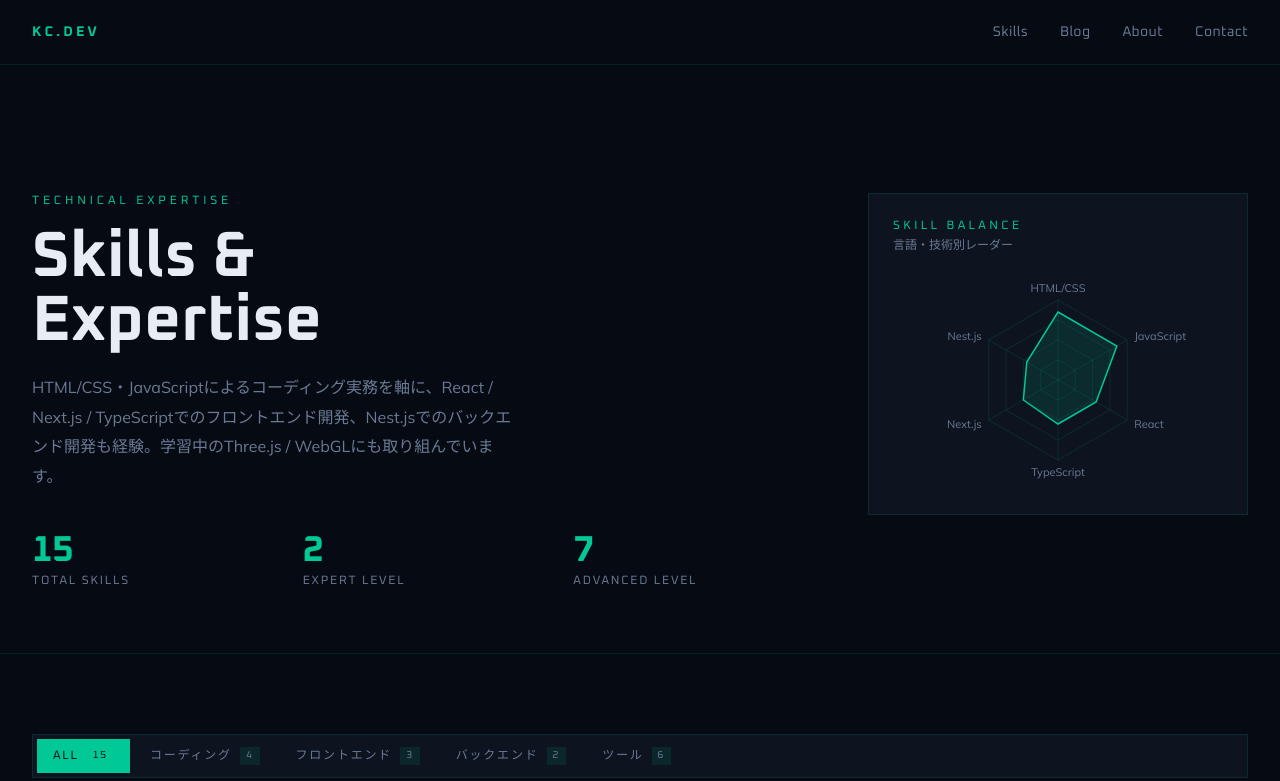
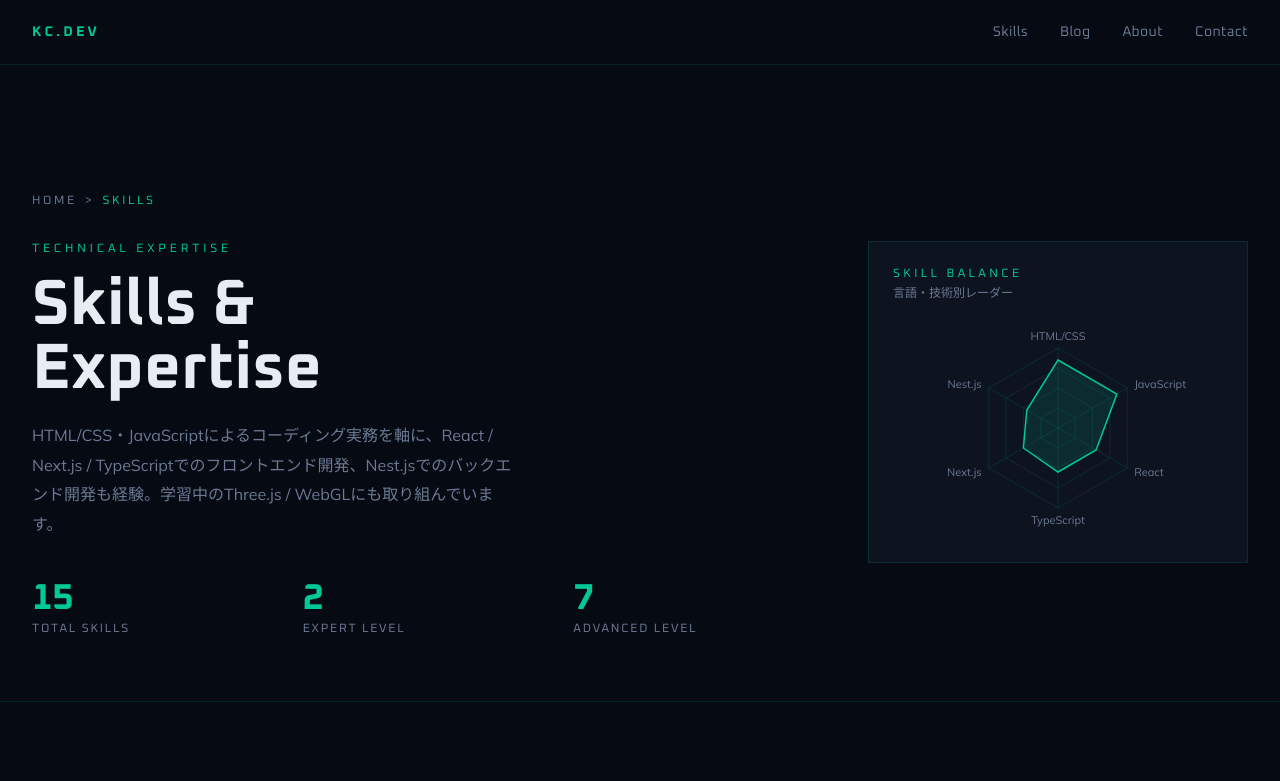
Before and after one commit to kenta-io/portfolio-site, a Next.js app: page /skills in a window 1280 px wide. Shown: the top 781 px of the page. Built offline with nearby package versions, Linux system fonts and the light colour scheme.

Commit message:
feat: add breadcrumb to skills page hero

```diff
--- a/src/app/skills/page.tsx
+++ b/src/app/skills/page.tsx
@@ -4,6 +4,7 @@ import { SkillGrid } from "@/components/skills/SkillGrid";
 import { CoreStrengths } from "@/components/skills/CoreStrengths";
 import { CurrentlyLearning } from "@/components/skills/CurrentlyLearning";
 import { SkillRadar } from "@/components/skills/SkillRadar";
+import { Breadcrumb } from "@/components/layout/Breadcrumb";
 
 export const metadata: Metadata = {
   title: "Skills",
@@ -30,6 +31,10 @@ export default async function SkillsPage() {
     <>
       <section className="relative overflow-hidden border-b border-border pt-16">
         <div className="mx-auto max-w-[1280px] px-4 py-10 md:px-6 lg:px-8 lg:py-16">
+          <Breadcrumb
+            items={[{ label: "Home", href: "/" }, { label: "Skills" }]}
+          />
+
           <div className="grid grid-cols-1 items-start gap-10 lg:grid-cols-[1fr_380px] lg:gap-12">
             <div>
               <div className="font-heading mb-4 text-xs uppercase tracking-[0.32em] text-accent">
```
